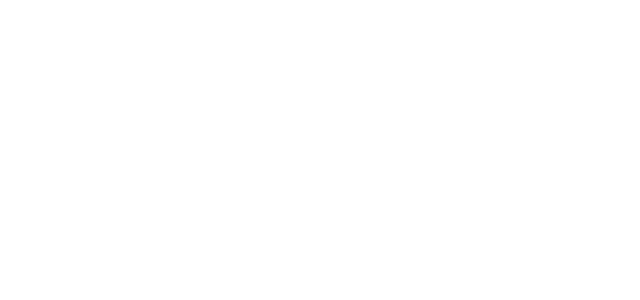
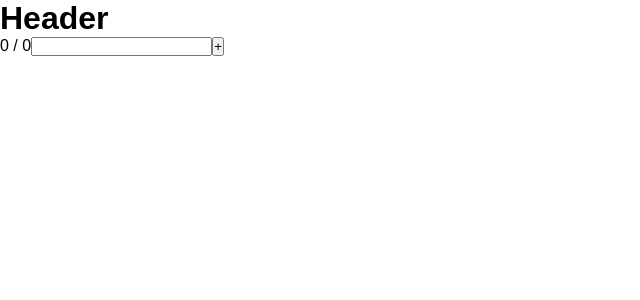
Before and after one commit to HaYoonsoo/todo_with_react, a React (Create React App) app: page / in a window 1280 px wide. Shown: the top 300 px of the page, without its empty margins (0-640 px from the left). Built offline with nearby package versions, Linux system fonts and the light colour scheme.

Commit message:
components로 분리. 기능 정상 작동

```diff
--- a/src/App.js
+++ b/src/App.js
@@ -1,22 +1,20 @@
-import React, { useState } from "react";
-import styled from 'styled-components';
-import './App.css';
+import React from "react";
+import styled from "styled-components";
+import "./App.css";
 
-import Header from './components/Header';
-import List from './components/List';
-import InputBox from './components/InputBox';
+import Header from "./components/Header";
+import List from "./components/List";
+import InputBox from "./components/InputBox";
 
-const AppBody = styled.div`
-
-`;
+const AppBody = styled.div``;
 
 const App = () => {
   return (
     <>
-      <AppBody> {/*
+      <AppBody>
         <Header />
         <List />
-  <InputBox /> */}
+        <InputBox />
       </AppBody>
     </>
   );
--- a/src/components/Header/index.js
+++ b/src/components/Header/index.js
@@ -1,9 +1,27 @@
-import React from 'react';
+import { useState, useEffect } from "react";
+import { useSelector } from "react-redux";
 
 const Header = () => {
+  const [todoNumbers, setTodoNumbers] = useState({ total: 0, done: 0 });
+  const todoList = useSelector((state) => state.todoList);
+
+  useEffect(() => {
+    let total = 0,
+      done = 0;
+    total = todoList.length;
+    todoList.map((todo) => (todo.done ? done++ : false));
+
+    setTodoNumbers({ total, done });
+  }, [todoList]);
+
   return (
-    <h1>Header</h1>
+    <>
+      <h1>Header</h1>
+      <span>
+        {todoNumbers.total - todoNumbers.done} / {todoNumbers.total}
+      </span>
+    </>
   );
-}
+};
 
 export default Header;
--- a/src/components/InputBox/index.js
+++ b/src/components/InputBox/index.js
@@ -1,9 +1,25 @@
-import React from 'react';
+import React, { useState } from "react";
+import { useDispatch } from "react-redux";
+import { addTodo } from "../../modules/todo";
 
 const InputBox = () => {
+  const [text, setText] = useState("");
+
+  const dispatch = useDispatch();
+
+  const handleInputChange = (e) => {
+    setText(e.target.value);
+  };
+  const handleButtonClick = () => {
+    dispatch(addTodo(text));
+  };
+
   return (
-    <h1>InputBox</h1>
+    <>
+      <input value={text} onChange={handleInputChange} />
+      <button onClick={handleButtonClick}>+</button>
+    </>
   );
-}
+};
 
 export default InputBox;
--- a/src/components/List/index.js
+++ b/src/components/List/index.js
@@ -1,8 +1,23 @@
 import React from 'react';
+import { useSelector, useDispatch } from 'react-redux'
+import { toggleTodo } from '../../modules/todo';
 
 const List = () => {
+
+  const dispatch = useDispatch();
+  const todoList = useSelector( (state) => state.todoList );
+
+  const handleListClick = (id) => {
+    dispatch(toggleTodo(id));
+  }
   return (
-    <h1>List</h1>
+    <>
+    {todoList.map( (todo) => (
+      <h2 key={todo.id} onClick={() => handleListClick(todo.id)}>
+        {todo.id} / {todo.text } / { todo.done ? 'yes' : 'no' }
+      </h2>
+    ))}
+    </>
   );
 }
 
```
